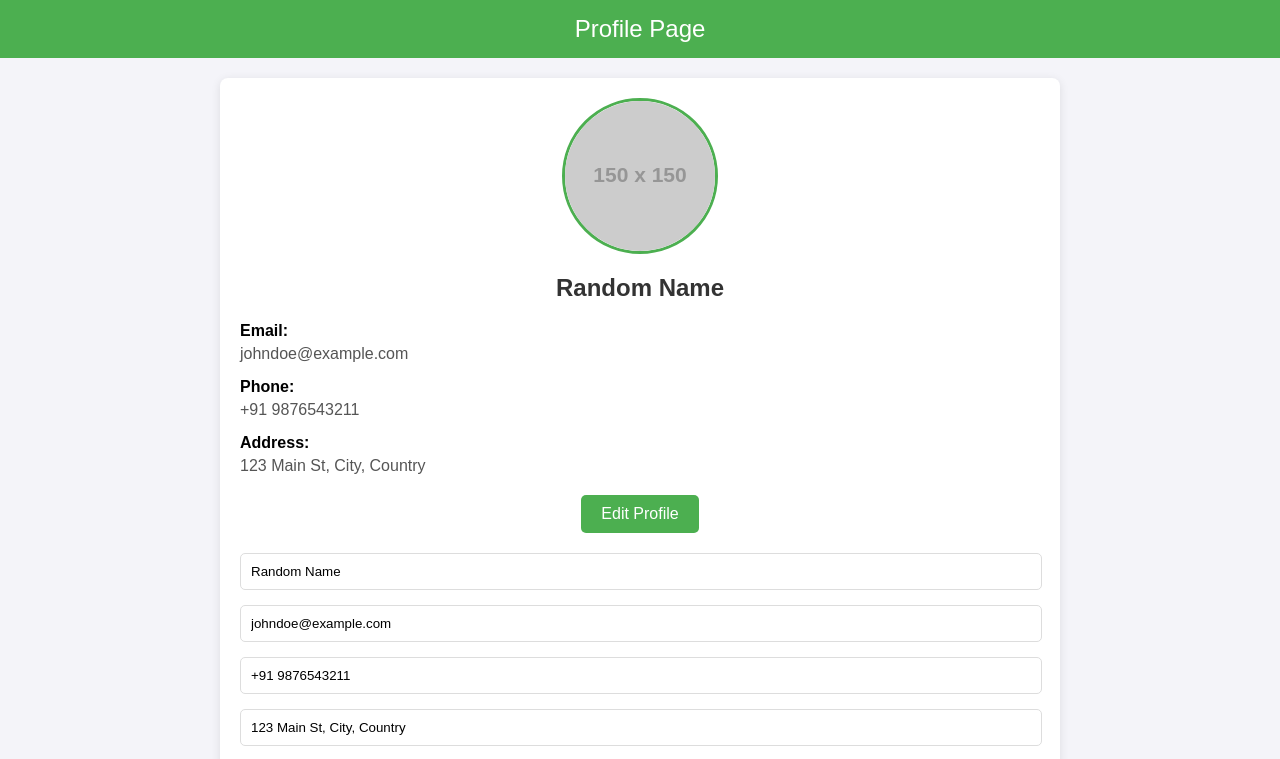
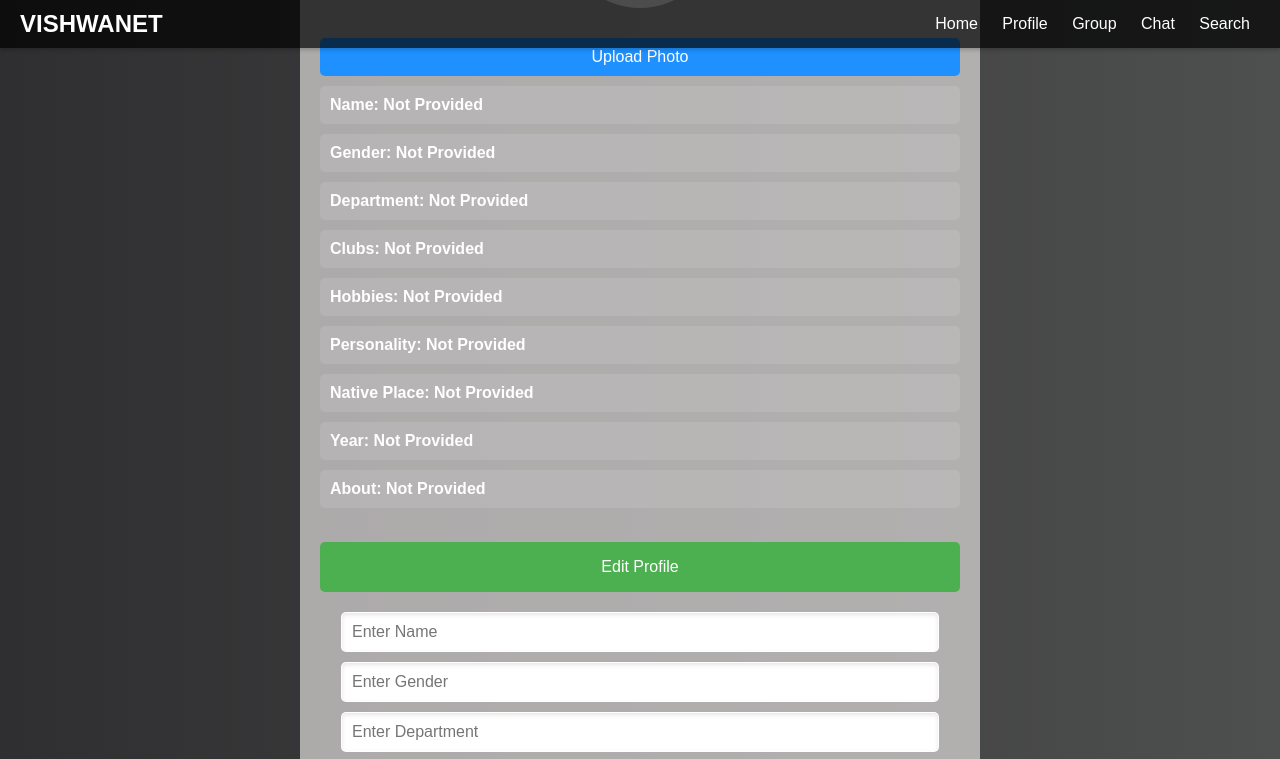
Before and after one commit to aditijoshi22/Vishwanet, a plain HTML site: page profile.html in a window 1280 px wide. Both pictures are taken after a click on the button "Edit Profile". Shown: the top 759 px of the page. Drawn offline with Linux system fonts and the light colour scheme; placeholder pictures from the web are drawn by us.

Commit message:
Add files via upload

```diff
--- a/profile.html
+++ b/profile.html
@@ -3,153 +3,249 @@
 <head>
   <meta charset="UTF-8">
   <meta name="viewport" content="width=device-width, initial-scale=1.0">
-    <title>Profile Page</title>
+  <title>Student Profile</title>
+  <link rel="stylesheet" href="profile.css">
+
   <style>
     body {
+      margin: 0;
+      height: 100vh;
+      display: flex;
+      flex-direction: column;
+      justify-content: center;
+      align-items: center;
       font-family: Arial, sans-serif;
-            margin: 0;
-            padding: 0;
-            background-color: #f4f4f9;
+      color: white;
+      text-align: center;
+      /* background: linear-gradient(rgba(6, 6, 2, 0.957), rgba(0, 0, 0, 0.5)),
+                  url('https://www.freepik.com/free-photo/perspective-exterior-nobody-empty-box_1123169.htm#fromView=keyword&page=1&position=24&uuid=86224c19-4fc2-452a-8846-cb2bf999b6a4&query=Profile+Background') no-repeat center center/cover;
+    } */
+    }
+    header {
+      background-color: rgba(0, 0, 0, 0.7);
+      color: white;
+      width: 100%;
+      padding: 10px 0;
+      position: fixed;
+      top: 0;
+      left: 0;
+      display: flex;
+      justify-content: space-between;
+      align-items: center;
+      box-shadow: 0 2px 4px rgba(0, 0, 0, 0.2);
     }
 
-        .header {
-            background-color: #4CAF50;
-            color: white;
-            text-align: center;
-            padding: 15px 0;
-            font-size: 24px;
+    header .logo {
+      font-size: 1.5rem;
+      font-weight: bold;
+      margin-left: 20px;
     }
 
-        .container {
-            max-width: 800px;
-            margin: 20px auto;
-            padding: 20px;
-            background: white;
-            border-radius: 8px;
-            box-shadow: 0 2px 10px rgba(0, 0, 0, 0.1);
+    nav {
+      margin-right: 20px;
     }
 
-        .profile-pic {
+    nav a {
+      color: white;
+      text-decoration: none;
+      margin: 0 10px;
+      font-size: 1rem;
+      transition: color 0.3s ease;
+    }
+
+    nav a:hover {
+      color: rgb(60, 179, 113);
+    }
+
+    .profile-container {
+      margin-top: 100px;
+      padding: 20px;
+      background: rgba(224, 220, 220, 0.7);
+      border-radius: 10px;
+      width: 50%;
+    }
+
+    .profile-picture {
+      margin: 20px auto;
       width: 150px;
       height: 150px;
       border-radius: 50%;
-            margin: 0 auto 20px;
-            display: block;
-            border: 3px solid #4CAF50;
+      border: 3px solid white;
+      background-color: white;
+      background-size: cover;
+      background-position: center;
     }
 
-        h2 {
-            text-align: center;
-            color: #333;
+    .upload-btn {
+      margin-top: 10px;
+      padding: 10px 20px;
+      background-color: rgb(30, 144, 255);
+      border: none;
+      color: white;
+      font-size: 1rem;
+      cursor: pointer;
+      border-radius: 5px;
+    }
+
+    .upload-btn:hover {
+      background-color: rgb(0, 120, 215);
     }
 
     .info {
-            margin: 20px 0;
+      margin: 10px 0;
+      padding: 10px;
+      background: rgba(255, 255, 255, 0.1);
+      border-radius: 5px;
+      text-align: left;
     }
 
-        .info label {
+    .info span {
       font-weight: bold;
     }
 
-        .info p {
-            margin: 5px 0 15px;
-            color: #555;
-        }
-
-        button {
-            display: block;
-            margin: 20px auto;
-            padding: 10px 20px;
-            background-color: #4CAF50;
-            color: white;
-            border: none;
-            border-radius: 5px;
-            font-size: 16px;
-            cursor: pointer;
-            transition: background-color 0.3s;
-        }
-
-        button:hover {
-            background-color: #45a049;
-        }
-
-        .edit-section {
+    .edit-container {
       display: none;
       margin-top: 20px;
     }
 
-        .edit-section input {
-            width: calc(100% - 20px);
+    .edit-container input, .edit-container textarea {
+      display: block;
+      width: 90%;
+      margin: 10px auto;
       padding: 10px;
-            margin-bottom: 15px;
-            border: 1px solid #ddd;
+      font-size: 1rem;
+      border: 1px solid rgba(255, 255, 255, 0.5);
       border-radius: 5px;
     }
 
-        .edit-section button {
-            background-color: #2196F3;
+    .save-btn {
+      margin-top: 10px;
+      padding: 10px 20px;
+      background-color: rgb(30, 144, 255);
+      border: none;
+      color: white;
+      font-size: 1rem;
+      cursor: pointer;
+      border-radius: 5px;
     }
 
-        .edit-section button:hover {
-            background-color: #0b7dda;
+    .save-btn:hover {
+      background-color: rgb(0, 120, 215);
+    }
+    #bg{
+      background-repeat: no-repeat;
+      background-size: 50%;
     }
   </style>
 </head>
-<body>
-    <div class="header">Profile Page</div>
-    <div class="container">
-        <img src="https://via.placeholder.com/150" alt="Profile Picture" class="profile-pic">
-        <h2 id="name-display">Random Name</h2>
-        <div class="info">
-            <label>Email:</label>
-            <p id="email-display">johndoe@example.com</p>
-            <label>Phone:</label>
-            <p id="phone-display">+91 9876543211</p>
-            <label>Address:</label>
-            <p id="address-display">123 Main St, City, Country</p>
-        </div>
-        <button id="edit-button">Edit Profile</button>
+<body ></body>
+  <header>
+    <div class="logo">VISHWANET</div>
+    <nav>
+      <a href="home.html">Home</a>
+      <a href="dummy5.html">Profile</a>
+      <a href="group.html">Group</a>
+      <a href="chat.html">Chat</a>
+      <a href="search.html">Search</a>
+    </nav>
+  </header>
 
-        <div class="edit-section" id="edit-section">
-            <input type="text" id="name-input" placeholder="Enter new name">
-            <input type="email" id="email-input" placeholder="Enter new email">
-            <input type="tel" id="phone-input" placeholder="Enter new phone">
-            <input type="text" id="address-input" placeholder="Enter new address">
-            <button id="save-button">Save Changes</button>
+  <div class="profile-container">
+    <h1>Student Profile</h1>
+    <!-- Profile Picture -->
+    <div class="profile-picture" id="profile-picture"></div>
+    <input type="file" id="upload-photo" style="display:none;" accept="image/*" onchange="uploadPhoto(event)">
+    <button class="upload-btn" onclick="document.getElementById('upload-photo').click()">Upload Photo</button>
+
+    <!-- Profile Information -->
+    <div class="info"><span>Name:</span> <span id="name"></span></div>
+    <div class="info"><span>Gender:</span> <span id="gender"></span></div>
+    <div class="info"><span>Department:</span> <span id="department"></span></div>
+    <div class="info"><span>Clubs:</span> <span id="clubs"></span></div>
+    <div class="info"><span>Hobbies:</span> <span id="hobbies"></span></div>
+    <div class="info"><span>Personality:</span> <span id="personality"></span></div>
+    <div class="info"><span>Native Place:</span> <span id="native"></span></div>
+    <div class="info"><span>Year:</span> <span id="year"></span></div>
+    <div class="info"><span>About:</span> <span id="about"></span></div>
+
+    <button class="edit-btn" onclick="editProfile()">Edit Profile</button>
+
+    <div class="edit-container" id="edit-container">
+      <input type="text" id="edit-name" placeholder="Enter Name">
+      <input type="text" id="edit-gender" placeholder="Enter Gender">
+      <input type="text" id="edit-department" placeholder="Enter Department">
+      <input type="text" id="edit-clubs" placeholder="Enter Clubs">
+      <input type="text" id="edit-hobbies" placeholder="Enter Hobbies">
+      <input type="text" id="edit-personality" placeholder="Enter Personality">
+      <input type="text" id="edit-native" placeholder="Enter Native Place">
+      <input type="text" id="edit-year" placeholder="Enter Year">
+      <textarea id="edit-about" placeholder="Write About Yourself"></textarea>
+      <button class="save-btn" onclick="saveProfile()">Save</button>
     </div>
   </div>
 
   <script>
-        const editButton = document.getElementById('edit-button');
-        const editSection = document.getElementById('edit-section');
-        const saveButton = document.getElementById('save-button');
+    // Populate profile from localStorage
+    function populateProfile() {
+      document.getElementById("name").textContent = localStorage.getItem("name") || "Not Provided";
+      document.getElementById("gender").textContent = localStorage.getItem("gender") || "Not Provided";
+      document.getElementById("department").textContent = localStorage.getItem("department") || "Not Provided";
+      document.getElementById("clubs").textContent = localStorage.getItem("clubs") || "Not Provided";
+      document.getElementById("hobbies").textContent = localStorage.getItem("hobbies") || "Not Provided";
+      document.getElementById("personality").textContent = localStorage.getItem("personality") || "Not Provided";
+      document.getElementById("native").textContent = localStorage.getItem("native") || "Not Provided";
+      document.getElementById("year").textContent = localStorage.getItem("year") || "Not Provided";
+      document.getElementById("about").textContent = localStorage.getItem("about") || "Not Provided";
+      const photo = localStorage.getItem("profilePhoto");
+      if (photo) {
+        document.getElementById("profile-picture").style.backgroundImage = `url(${photo})`;
+      }
+    }
 
-        const nameDisplay = document.getElementById('name-display');
-        const emailDisplay = document.getElementById('email-display');
-        const phoneDisplay = document.getElementById('phone-display');
-        const addressDisplay = document.getElementById('address-display');
+    // Show edit form
+    function editProfile() {
+      document.getElementById("edit-container").style.display = "block";
+      document.getElementById("edit-name").value = localStorage.getItem("name") || "";
+      document.getElementById("edit-gender").value = localStorage.getItem("gender") || "";
+      document.getElementById("edit-department").value = localStorage.getItem("department") || "";
+      document.getElementById("edit-clubs").value = localStorage.getItem("clubs") || "";
+      document.getElementById("edit-hobbies").value = localStorage.getItem("hobbies") || "";
+      document.getElementById("edit-personality").value = localStorage.getItem("personality") || "";
+      document.getElementById("edit-native").value = localStorage.getItem("native") || "";
+      document.getElementById("edit-year").value = localStorage.getItem("year") || "";
+      document.getElementById("edit-about").value = localStorage.getItem("about") || "";
+    }
 
-        const nameInput = document.getElementById('name-input');
-        const emailInput = document.getElementById('email-input');
-        const phoneInput = document.getElementById('phone-input');
-        const addressInput = document.getElementById('address-input');
+    // Save profile data
+    function saveProfile() {
+      localStorage.setItem("name", document.getElementById("edit-name").value);
+      localStorage.setItem("gender", document.getElementById("edit-gender").value);
+      localStorage.setItem("department", document.getElementById("edit-department").value);
+      localStorage.setItem("clubs", document.getElementById("edit-clubs").value);
+      localStorage.setItem("hobbies", document.getElementById("edit-hobbies").value);
+      localStorage.setItem("personality", document.getElementById("edit-personality").value);
+      localStorage.setItem("native", document.getElementById("edit-native").value);
+      localStorage.setItem("year", document.getElementById("edit-year").value);
+      localStorage.setItem("about", document.getElementById("edit-about").value);
+      document.getElementById("edit-container").style.display = "none";
+      populateProfile();
+    }
 
-        editButton.addEventListener('click', () => {
-            editSection.style.display = 'block';
-            nameInput.value = nameDisplay.textContent;
-            emailInput.value = emailDisplay.textContent;
-            phoneInput.value = phoneDisplay.textContent;
-            addressInput.value = addressDisplay.textContent;
-        });
+    // Upload photo
+    function uploadPhoto(event) {
+      const file = event.target.files[0];
+      if (file) {
+        const reader = new FileReader();
+        reader.onload = function(e) {
+          localStorage.setItem("profilePhoto", e.target.result);
+          document.getElementById("profile-picture").style.backgroundImage = `url(${e.target.result})`;
+        };
+        reader.readAsDataURL(file);
+      }
+    }
 
-        saveButton.addEventListener('click', () => {
-            nameDisplay.textContent = nameInput.value;
-            emailDisplay.textContent = emailInput.value;
-            phoneDisplay.textContent = phoneInput.value;
-            addressDisplay.textContent = addressInput.value;
-            editSection.style.display = 'none';
-        });
+    // Initialize profile
+    populateProfile();
   </script>
-    <a href="index.html"> GROUPS</a>
 </body>
 </html>
```
Lines whose indentation alone changed are shown as unchanged.
